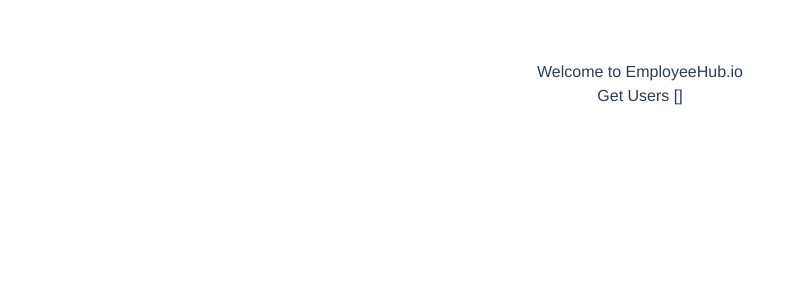
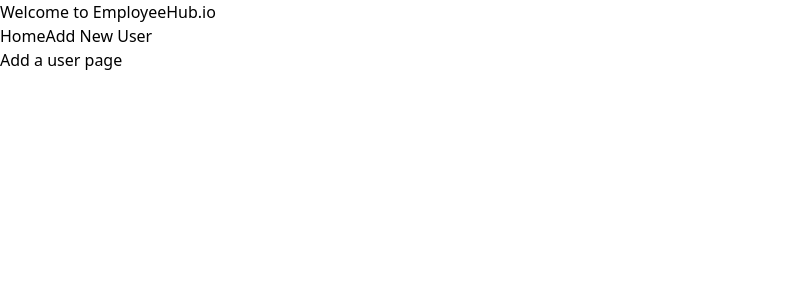
Before and after one commit to JosephO1992/node-api, a Vue app in the folder staff-tracker/: page /add-user in a window 1280 px wide. Shown: the top 300 px of the page, without its empty margins (0-806 px from the left). Built offline with nearby package versions, Linux system fonts and the light colour scheme.

Commit message:
started basic layout - added vue router

```diff
--- a/staff-tracker/package.json
+++ b/staff-tracker/package.json
@@ -7,7 +7,8 @@
     "serve": "vite preview"
   },
   "dependencies": {
-    "vue": "^3.2.16"
+    "vue": "^3.2.16",
+    "vue-router": "^4.0.15"
   },
   "devDependencies": {
     "@vitejs/plugin-vue": "^1.9.3",
--- a/staff-tracker/src/App.vue
+++ b/staff-tracker/src/App.vue
@@ -1,20 +1,13 @@
 <script setup>
 	// This starter template is using Vue 3 <script setup> SFCs
 	// Check out https://v3.vuejs.org/api/sfc-script-setup.html#sfc-script-setup
-	import HelloWorld from "./components/HelloWorld.vue";
+	import Home from "./views/Home.vue";
+	import TheHeader from "./components/TheHeader.vue"
 </script>
 
 <template>
-	<HelloWorld />
+<div class="flex flex-col w-full h-screen">
+	<TheHeader />
+	<router-view></router-view>
+</div>
 </template>
-
-<style>
-	#app {
-		font-family: Avenir, Helvetica, Arial, sans-serif;
-		-webkit-font-smoothing: antialiased;
-		-moz-osx-font-smoothing: grayscale;
-		text-align: center;
-		color: #2c3e50;
-		margin-top: 60px;
-	}
-</style>
--- /dev/null
+++ b/staff-tracker/src/components/TheHeader.vue
@@ -0,0 +1,11 @@
+<template>
+    <div class="w-full h-auto flex flex-col items-center justify-center">
+        <h1 class="text-2xl h-20 flex items-center">Welcome to EmployeeHub.io</h1>
+        <TheNav />
+    </div>
+</template>
+
+<script setup>
+import TheNav from "./navigation/TheNav.vue"
+
+</script>
--- /dev/null
+++ b/staff-tracker/src/components/navigation/TheNav.vue
@@ -0,0 +1,8 @@
+<template>
+    <div>
+        <ul class="flex flex-row items-center justify-around">
+            <router-link to="/">Home</router-link>
+            <router-link to="/add-user">Add New User</router-link>
+        </ul>
+    </div>
+</template>
--- a/staff-tracker/src/main.js
+++ b/staff-tracker/src/main.js
@@ -1,5 +1,6 @@
 import { createApp } from 'vue'
 import App from './App.vue'
 import './index.css'
+import router from './router'
 
-createApp(App).mount('#app')
+createApp(App).use(router).mount('#app')
--- /dev/null
+++ b/staff-tracker/src/router.js
@@ -0,0 +1,23 @@
+import { createWebHistory, createRouter } from 'vue-router';
+import Home from "./views/Home.vue"
+import AddUser from "./views/AddUser.vue"
+
+const routes = [
+	{
+		path: '/',
+		name: 'Home',
+		component: Home,
+	},
+	{
+		path: '/add-user',
+		name: 'AddUser',
+		component: AddUser,
+	},
+];
+
+const router = createRouter({
+	history: createWebHistory(),
+	routes,
+});
+
+export default router;
--- /dev/null
+++ b/staff-tracker/src/views/AddUser.vue
@@ -0,0 +1,5 @@
+<template>
+    <div>
+        Add a user page
+    </div>
+</template>
```
Also changed, not shown: staff-tracker/src/views/Home.vue (renamed from staff-tracker/src/components/HelloWorld.vue), 1 other file (tests, documents, lock files or other folders).
